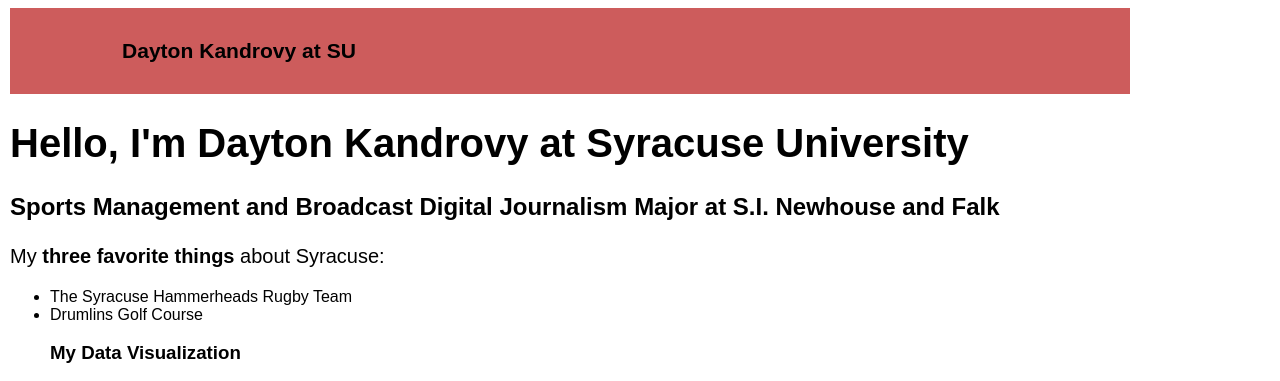
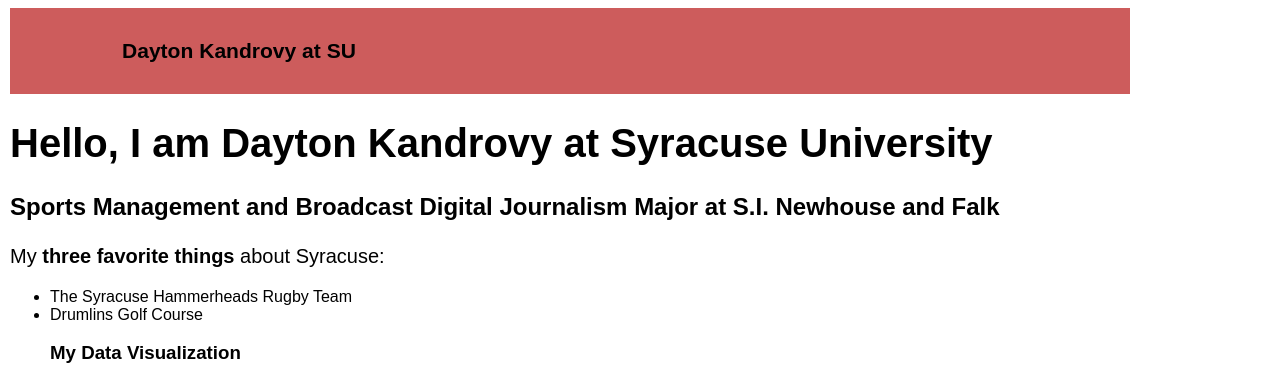
Before and after one commit to daytonk05/daytonk05.github.io, a plain HTML site: page index.html in a window 1280 px wide. Shown: the top 381 px of the page. Drawn offline with nearby package versions, Linux system fonts and the light colour scheme.

Commit message:
Correct 'I'm' to 'I am' in header

```diff
--- a/index.html
+++ b/index.html
@@ -25,7 +25,7 @@
 
         <div class="col-lg-7">
 
-          <h1>Hello, I'm Dayton Kandrovy at Syracuse University</h1>
+          <h1>Hello, I am Dayton Kandrovy at Syracuse University</h1>
 
           <h2>Sports Management and Broadcast Digital Journalism Major at S.I. Newhouse and Falk</h2>
 
```
